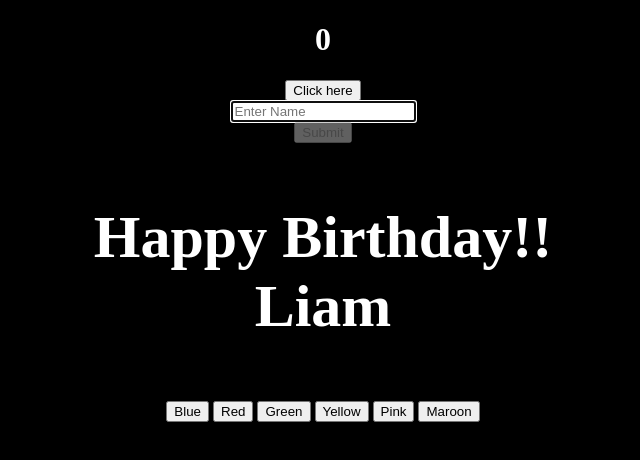
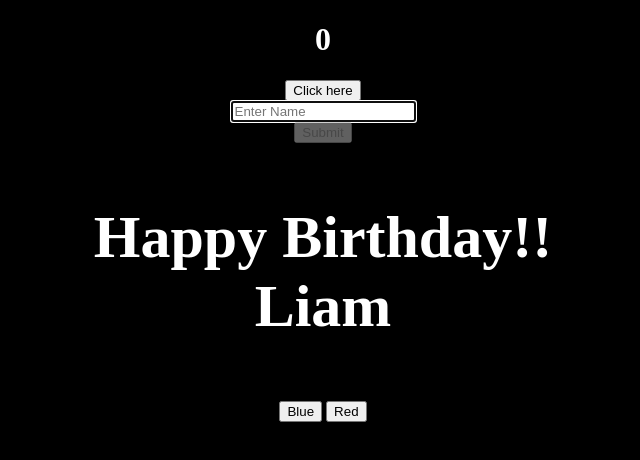
Before and after one commit to Liam-Reeves/CS50-Javascript, a plain HTML site: page index.html in a window 1280 px wide. Shown: the whole page, without its empty margins (317-957 px from the left). Drawn offline with Linux system fonts and the light colour scheme.

Commit message:
Reduced buttons

```diff
--- a/index.html
+++ b/index.html
@@ -24,10 +24,7 @@
             <p class="happy">Happy Birthday!! <br>Liam</p>
             <button class="color-change" data-color="blue">Blue</button>
             <button class="color-change" data-color="red">Red</button>
-            <button class="color-change" data-color="green">Green</button>
-            <button class="color-change" data-color="yellow">Yellow</button>
-            <button class="color-change" data-color="pink">Pink</button>
-            <button class="color-change" data-color="maroon">Maroon</button>
+
         </center>
 
 
```
